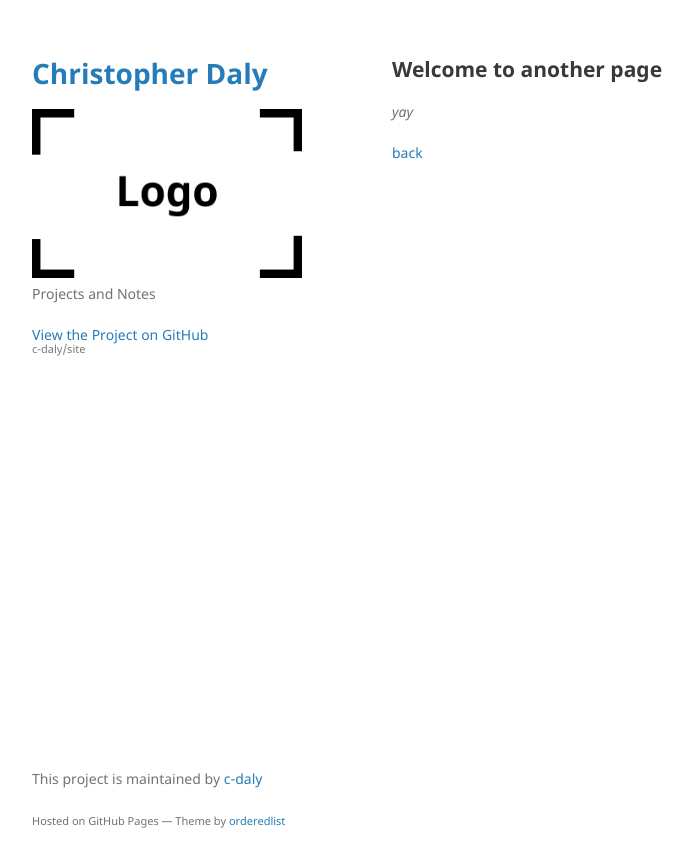
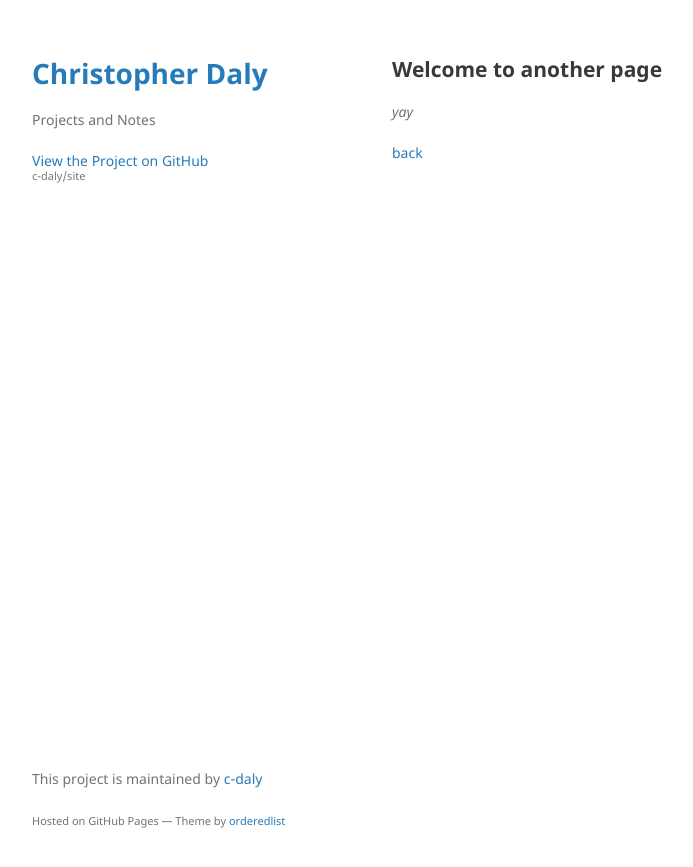
Before and after one commit to c-daly/site, a Jekyll site: the page built from another-page.md, in a window 1280 px wide. Shown: the top 867 px of the page, without its empty margins (178-871 px from the left). Built offline with Jekyll 4.4.1, drawn with Linux system fonts in a browser that asks for light colours; our own code applies the rules of GitHub Pages for plain Markdown files.

Commit message:
tiny changes

```diff
--- a/_config.yml
+++ b/_config.yml
@@ -1,5 +1,5 @@
 title: Christopher Daly
-logo: /assets/img/logo.png
+  #logo: /assets/img/logo.png
 description: Projects and Notes
 show_downloads: False
 google_analytics:
```
